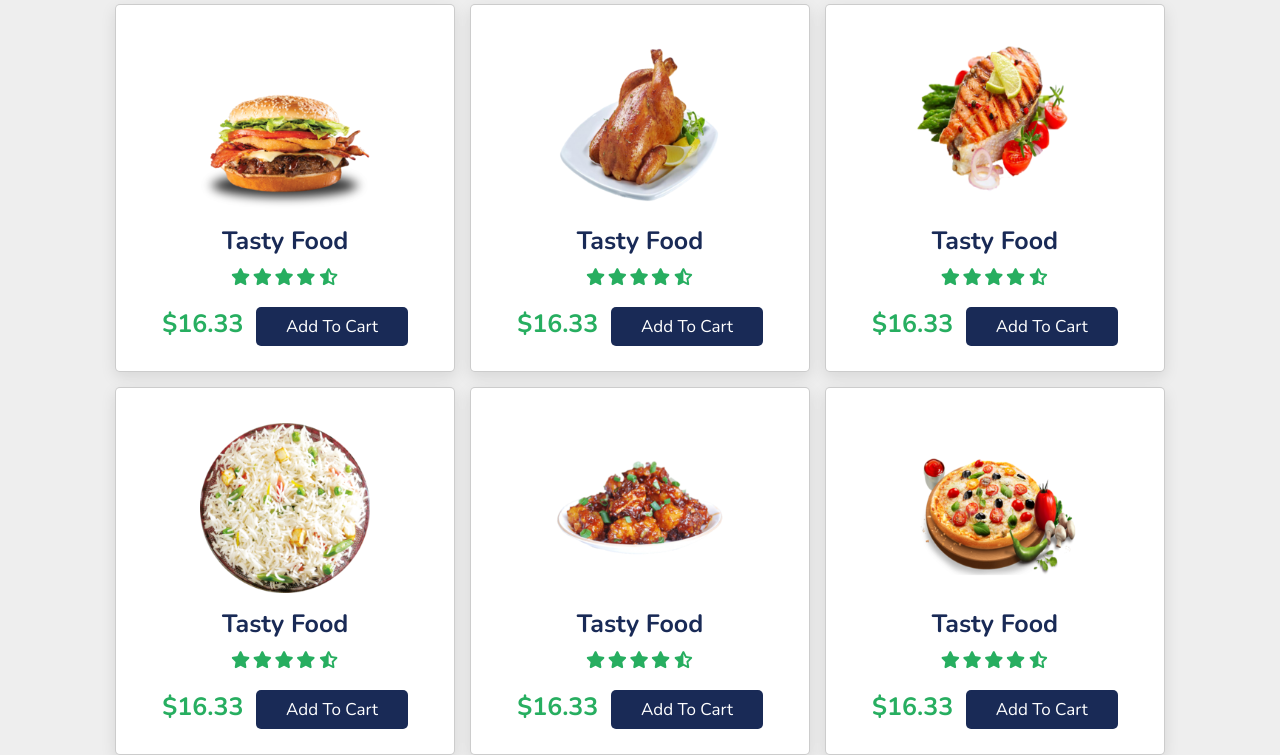
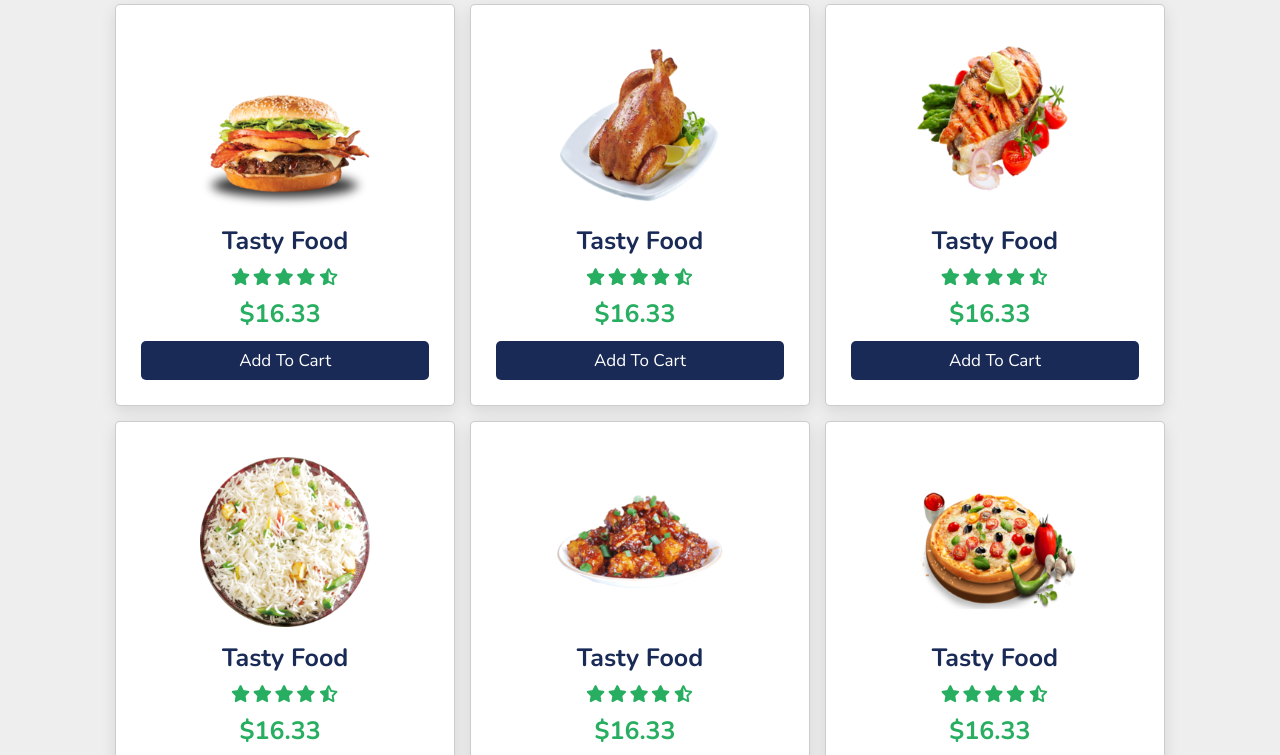
Before and after one commit to TyrantVoid/Foodyy.github.io, a plain HTML site: page index.html in a window 1280 px wide. Shown: the part 721-1476 px from the top of the page. Drawn offline with nearby package versions, Linux system fonts and the light colour scheme.

Commit message:
style.css

```diff
--- a/style.css
+++ b/style.css
@@ -149,7 +149,8 @@ section:nth-child(even){
 
 .btn{
   margin-top: 1rem;
-  display: inline-block;
+    /* display: inline-block; */   /*!original*/
+  display: block;
   font-size: 1.7rem;
   color: #fff;
   background: var(--black);
```
